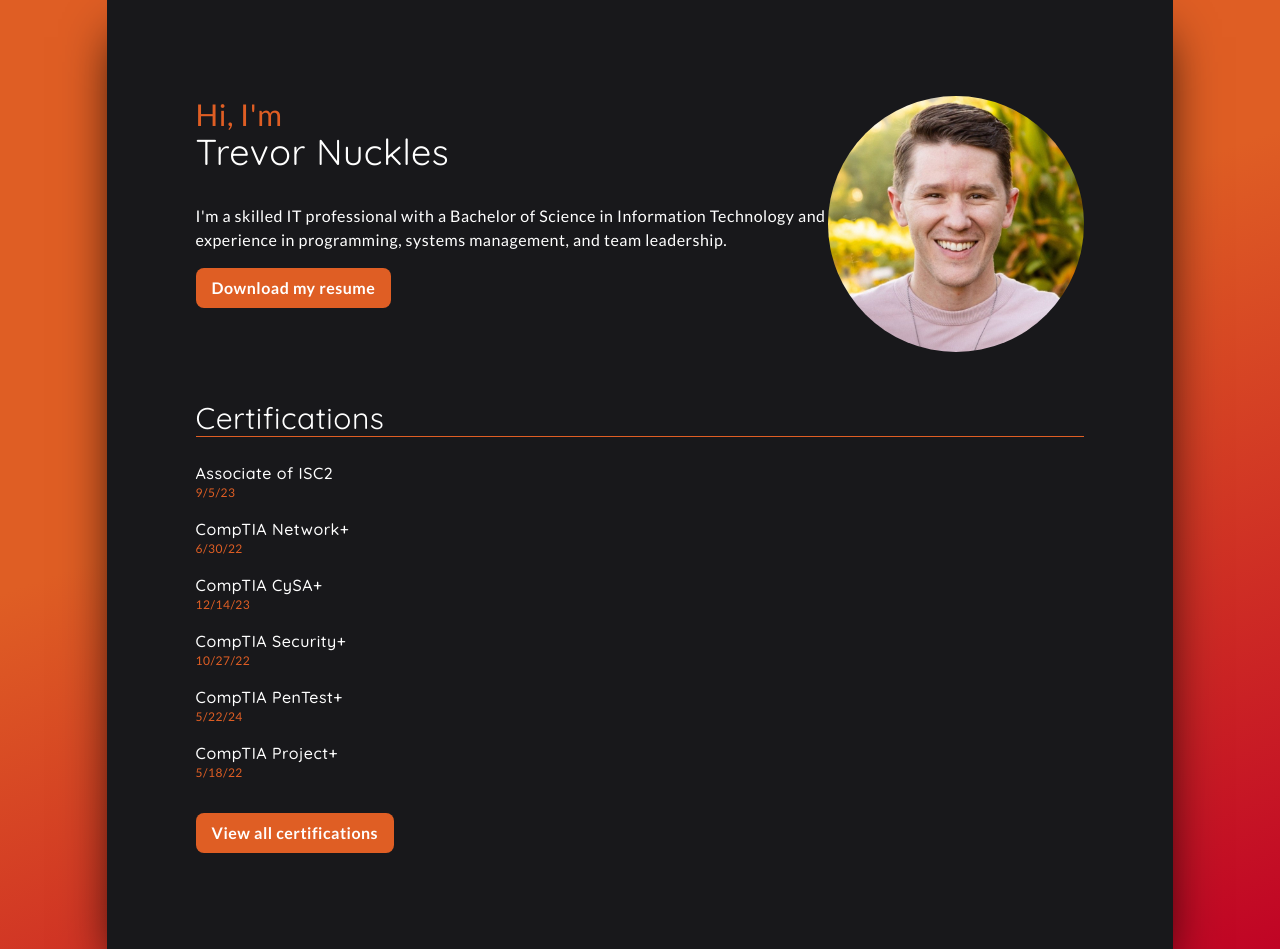
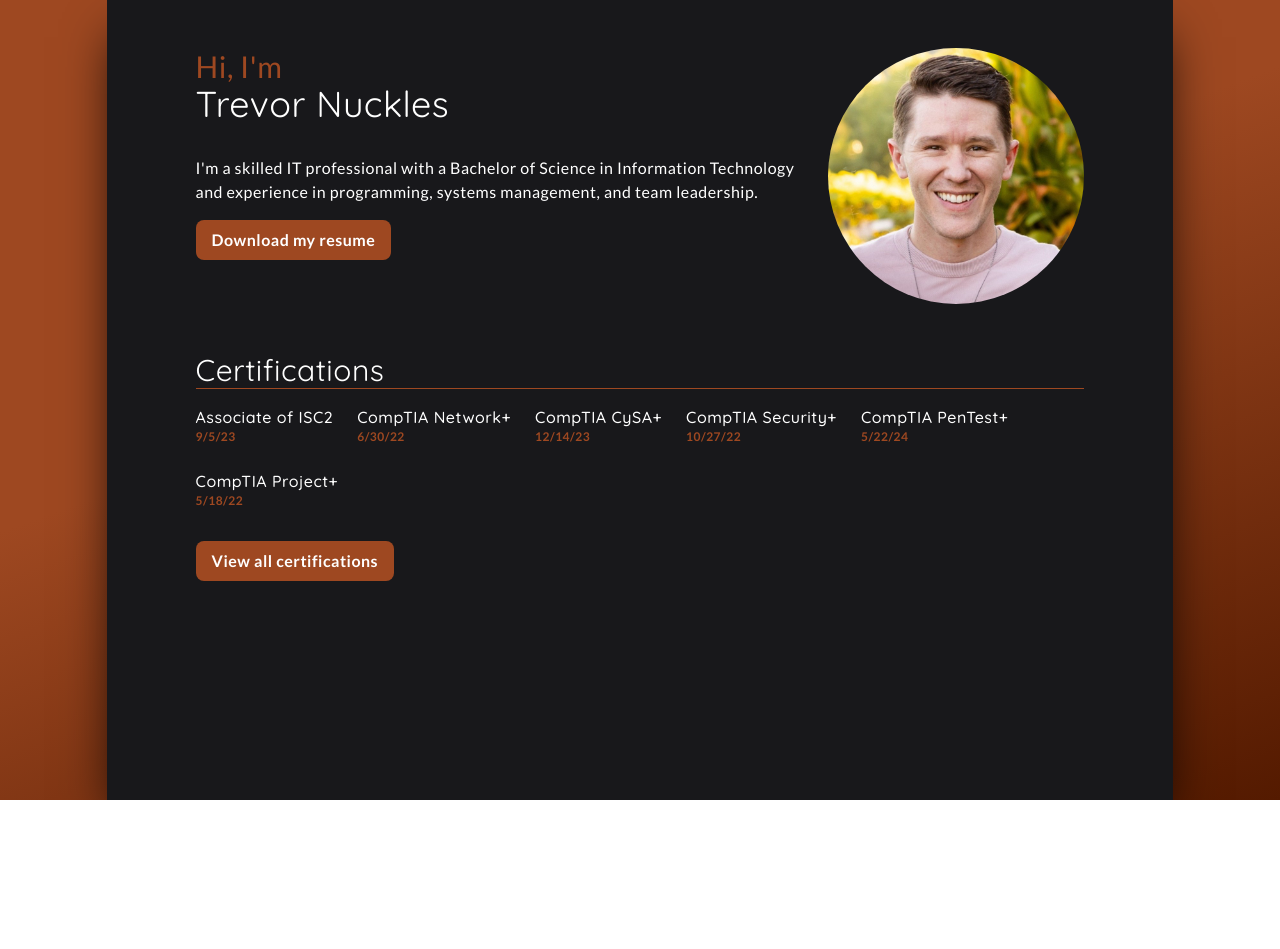
Before and after one commit to chrisaeicher/trevor-portfolio, a React (Vite) app: page / in a window 1280 px wide. After the commit the page ends 800 px from the top, so only its background shows below. Built offline with nearby package versions, Linux system fonts and the light colour scheme.

Commit message:
some more mods

```diff
--- a/src/App.css
+++ b/src/App.css
@@ -3,8 +3,8 @@
 @tailwind utilities;
 
 html {
-   background: rgb(223,94,36);
-    background: linear-gradient(160deg, rgba(223,94,36,1) 42%, rgba(192,4,37,1) 100%);
+    background: rgb(158,72,33);
+    background: linear-gradient(160deg, rgba(158,72,33,1) 42%, rgba(84,26,0,1) 100%);
     background-repeat: no-repeat;
     min-height: 100vh;
     font-family: "Lato", serif;
--- a/src/App.tsx
+++ b/src/App.tsx
@@ -30,28 +30,27 @@ function App() {
   ];
   return (
     <div className='App flex justify-center'>
-      <main className='flex flex-col py-24 items-center min-h-screen w-5/6 sm:w-3/4 md:w-5/6 max-w-[2556px] bg-zinc-900 shadow-black shadow-2xl'>
-        <div className='flex flex-col md:flex-row w-5/6'>
+      <main className='flex flex-col py-12 items-center min-h-screen w-5/6 max-w-[2556px] bg-zinc-900 shadow-black shadow-2xl'>
+        <div className='flex flex-col-reverse md:flex-row gap-4 w-5/6'>
           <div className='flex flex-col'>
-            <span className='text-orange-tn text-3xl'>Hi, I'm</span>
+            <span className='text-orange-light-tn text-3xl'>Hi, I'm</span>
             <h1 className='text-4xl text-white'>Trevor Nuckles</h1>
             <p className='mt-8'>I'm a skilled IT professional with a Bachelor of Science in Information Technology and experience in programming, systems management, and team leadership.</p>
-            <a className='w-fit px-4 py-2 rounded-lg mt-4 font-semibold transition bg-orange-tn hover:bg-red-tn' href='resume_nuckles_trevor.pdf' download={true}>Download my resume</a>
+            <a className='w-fit px-4 py-2 rounded-lg mt-4 font-semibold transition bg-orange-light-tn hover:bg-orange-dark-tn' href='resume_nuckles_trevor.pdf' download={true}>Download my resume</a>
           </div>
           <img className='w-64 h-64 rounded-full' src={TREVOR} alt='Trevor Nuckles' />
         </div>
-        <div className='flex flex-col w-5/6 gap-6'>
-          <h2 className="text-3xl border-b border-orange-tn mt-12">Certifications</h2>
-          <div className='flex flex-col flex-wrap gap-4'>
+        <div className='flex flex-col w-5/6 gap-4'>
+          <h2 className="text-3xl border-b border-orange-light-tn mt-12">Certifications</h2>
+          <div className='flex flex-wrap gap-6'>
             {certs.map(({name, date}) => (
               <div key={name+date} className='flex flex-col'>
                 <h3 className='text-white font-medium'>{name}</h3>
-                <p className='text-orange-tn text-xs'>{date}</p>
+                <p className='text-orange-light-tn text-xs font-bold'>{date}</p>
               </div>
             ))}
-            <a className='w-fit px-4 py-2 rounded-lg mt-4 font-semibold transition bg-orange-tn hover:bg-red-tn' href='https://www.credly.com/users/trevor-nuckles' target='_blank'>View all certifications</a>
           </div>
-
+          <a className='w-fit px-4 py-2 rounded-lg mt-4 font-semibold transition bg-orange-light-tn hover:bg-orange-dark-tn' href='https://www.credly.com/users/trevor-nuckles' target='_blank'>View all certifications</a>
         </div>
       </main>
     </div>
--- a/tailwind.config.js
+++ b/tailwind.config.js
@@ -8,10 +8,8 @@ export default {
     extend: {
       colors: {
         'orange': {
-          'tn': '#DF5E24'
-        },
-        'red': {
-          'tn': '#C00425'
+          'light-tn': '#9e4821',
+          'dark-tn': '#541a00'
         }
       },
     },
```
